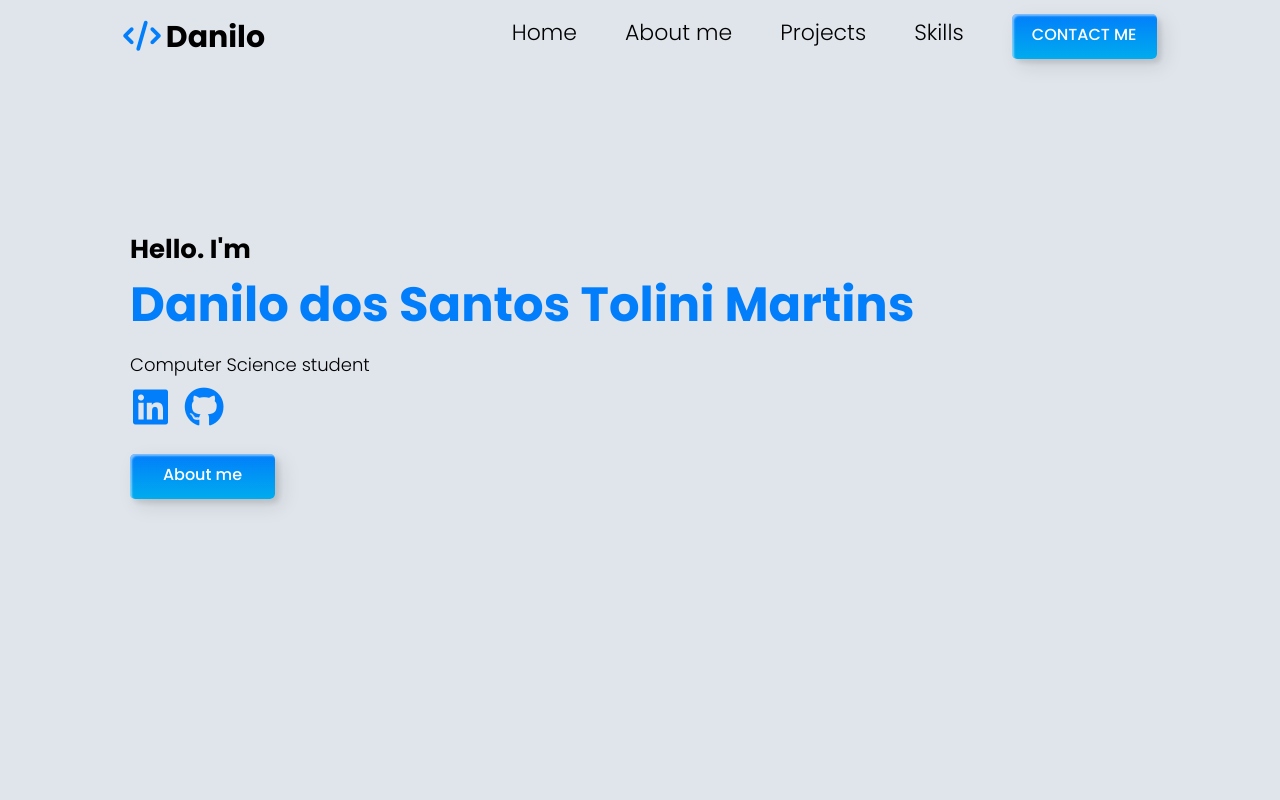
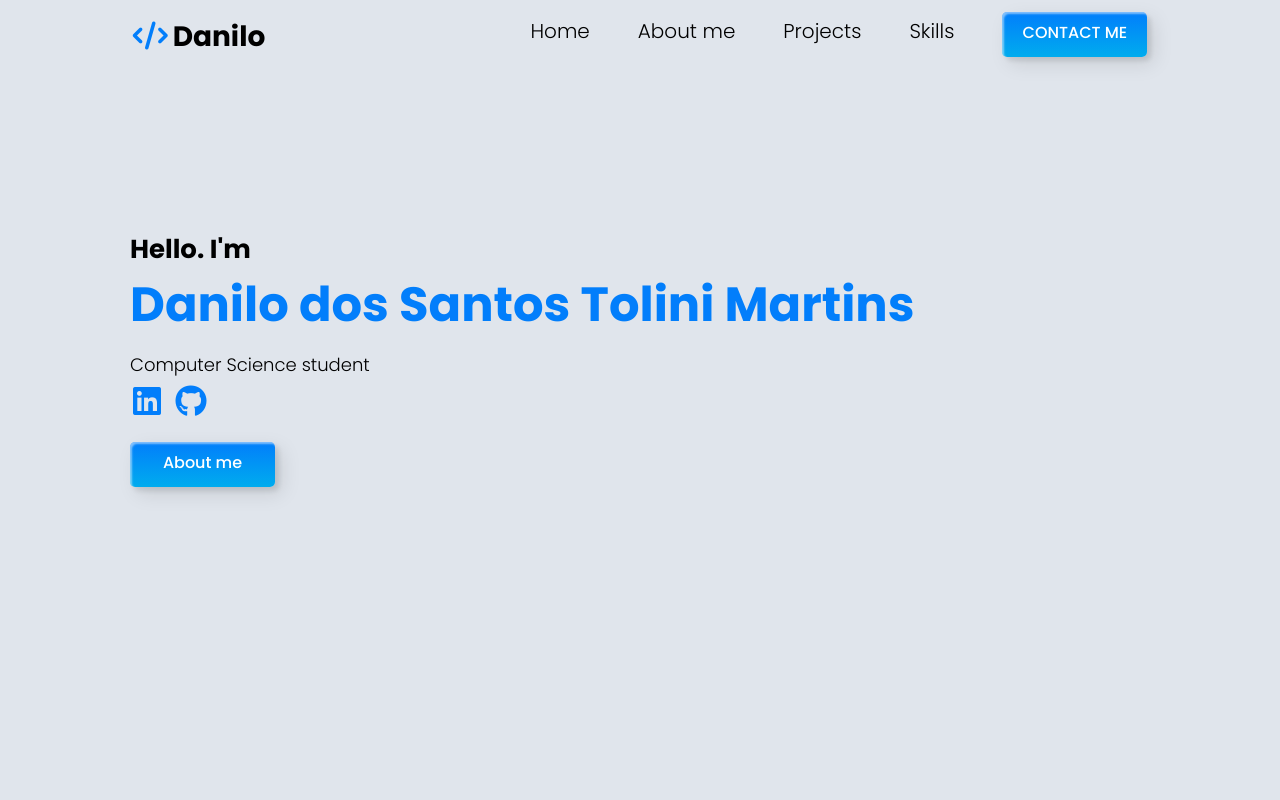
Before and after one commit to Danilotolini/Portfolio, a plain HTML site: page index.html in a window 1280 px wide. Shown: the top 800 px of the page. Drawn offline with Linux system fonts and the light colour scheme.

Commit message:
Update style.css

```diff
--- a/style.css
+++ b/style.css
@@ -41,7 +41,7 @@ header.scrolled {
 
 .cabecalho-link a {
     color: rgb(0, 0, 0);
-    font-size: 22px;
+    font-size: 20px;
     text-decoration: none;
     transition: color 0.3s ease;
 }
@@ -54,7 +54,7 @@ header.scrolled {
     height: 40px;
     background: transparent;
     color: rgba(2,126,251,1); /* Cor azul para o "D" */
-    font-size: 30px; /* Tamanho do texto da logo */
+    font-size: 28px; /* Tamanho do texto da logo */
     font-weight: bold; /* Negrito para destaque */
     display: inline-flex;
     align-items: center;
@@ -412,6 +412,13 @@ header.scrolled {
 .redes-sociais-footer a:hover {
     color: #027efb; /* Cor ao passar o mouse */
 }
+@media screen and (max-width: 1490px) {
+    .redes-sociais {
+        font-size: 200%;
+        transition: transform 0.3s ease;
+    }
+
+}
 @media screen and (max-width: 1350px) {
     .about-container {
         display: flex;
```
